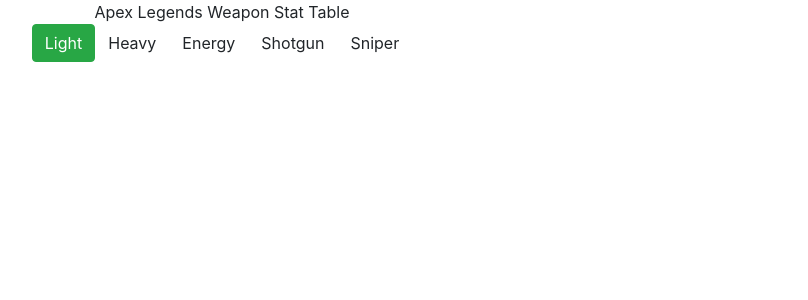
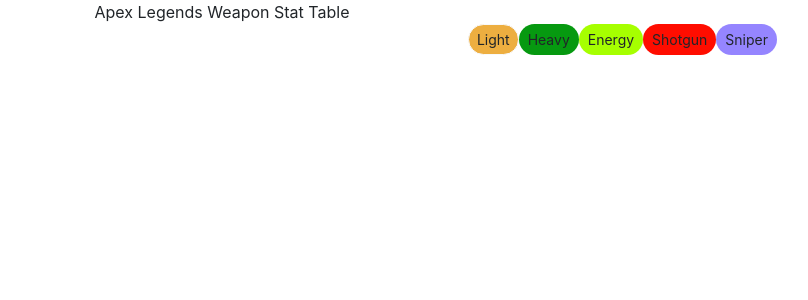
Before and after one commit to stefenh025/Apex-Legend-Weapon-Stat-Sheet, a React (Create React App) app: page / in a window 1280 px wide. Shown: the top 300 px of the page, without its empty margins (418-1226 px from the left). Built offline with nearby package versions, Linux system fonts and the light colour scheme.

Commit message:
custom css

```diff
--- a/src/DmgTableMain.js
+++ b/src/DmgTableMain.js
@@ -1,5 +1,5 @@
 import React from 'react';
-
+import './custombutton.css';
 
 export default class DmgTableMain extends React.Component{
     constructor(props){
@@ -12,12 +12,14 @@
     //Load in data from Json here, pass in data as props for child component, sort function done here
     render(){
         return(
-            <div className="">
-                <button className="btn btn-success">Light</button>
-                <button className="btn-group btn">Heavy</button>
-                <button className="btn-group btn">Energy</button>
-                <button className="btn-group btn">Shotgun</button>
-                <button className="btn=group btn">Sniper</button>
+            <div className="container">
+                <div className="float-right">
+                    <button className="btn btn-sm btn-light rounded-pill">Light</button>
+                    <button className="btn btn-sm btn-heavy rounded-pill">Heavy</button>
+                    <button className="btn btn-sm btn-energy rounded-pill">Energy</button>
+                    <button className="btn btn-sm btn-shotgun rounded-pill">Shotgun</button>
+                    <button className="btn btn-sm btn-sniper rounded-pill">Sniper</button>
+                </div>
             </div>
         )
     }
--- /dev/null
+++ b/src/custombutton.css
@@ -0,0 +1,15 @@
+.btn-light{
+    background-color: #edae40 !important;
+}
+.btn-heavy{
+    background-color: #069910 !important;
+}
+.btn-sniper{
+    background-color: #9585ff !important;
+}
+.btn-shotgun{
+    background-color: #ff0d00 !important;
+}
+.btn-energy{
+    background-color: #a6ff00 !important;
+}
```
